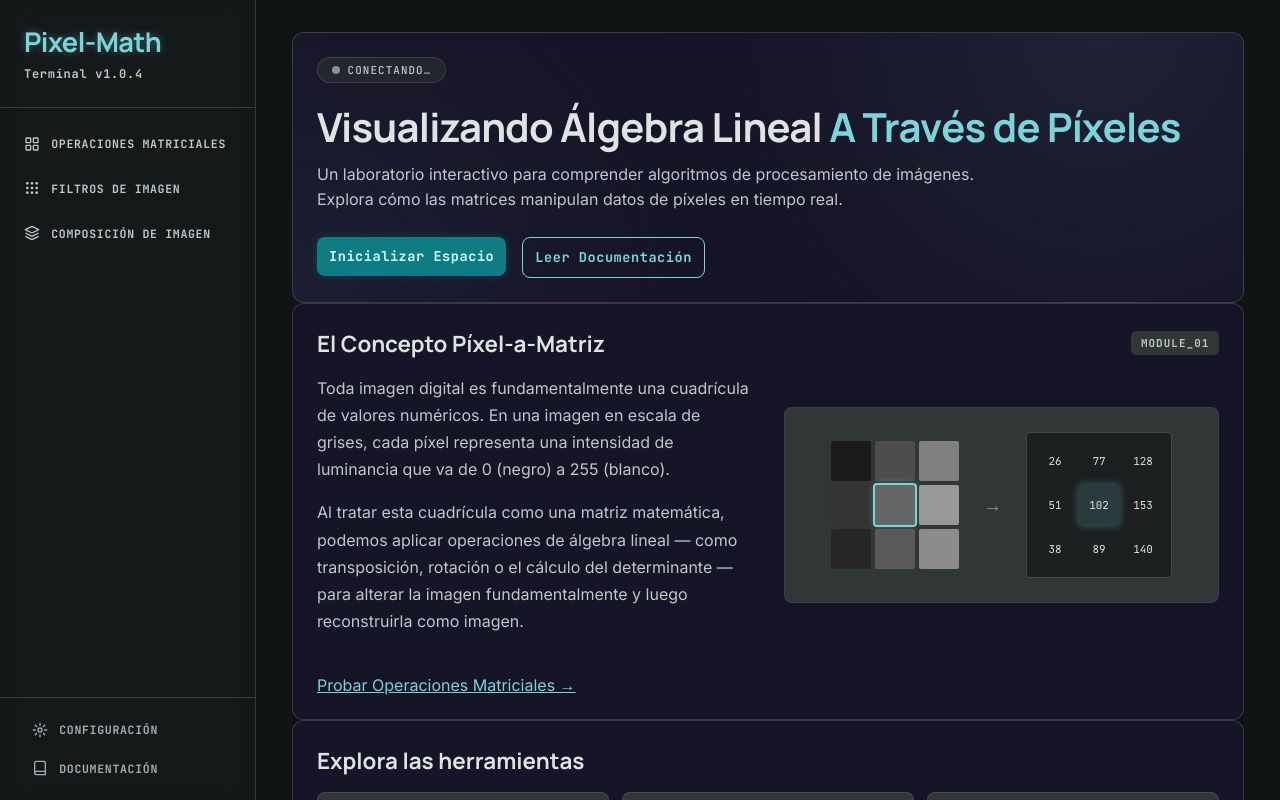
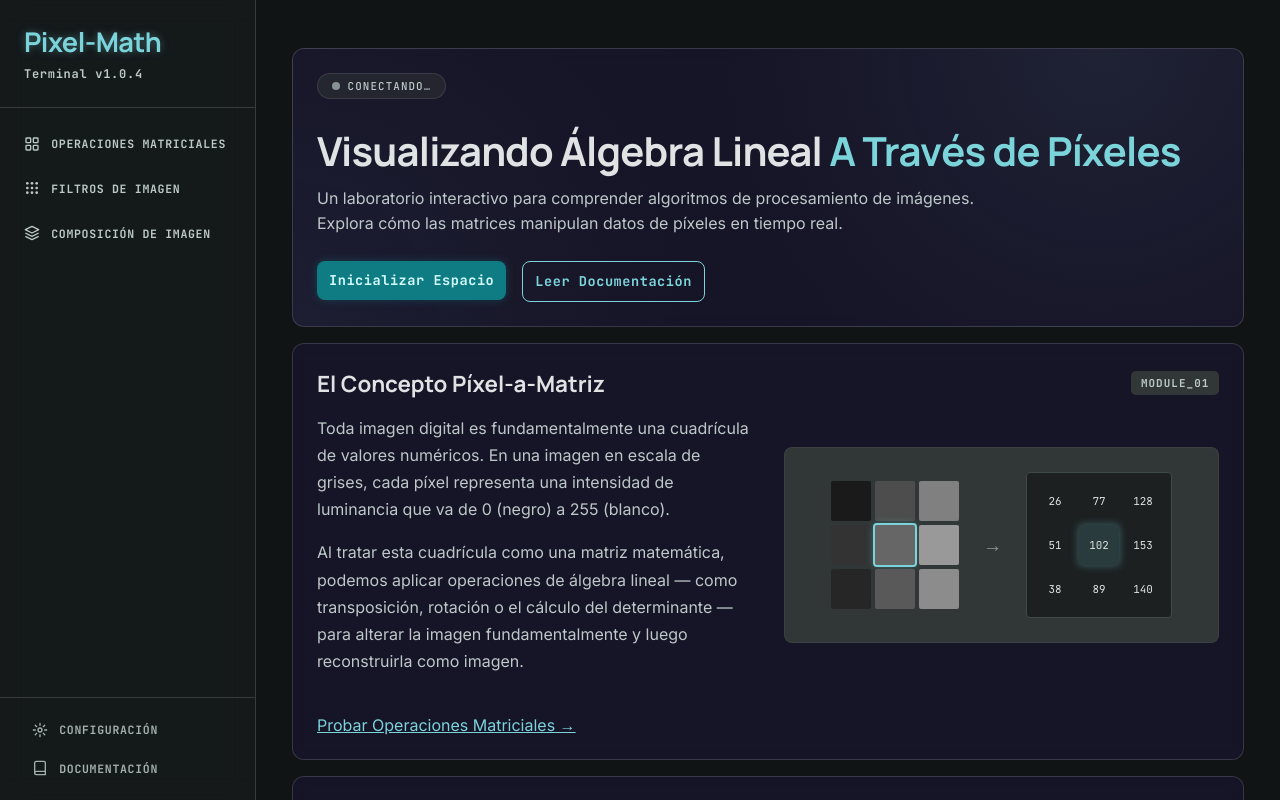
Before and after one commit to Ray2752/Pixel-Math-Renewed, a React (Vite) app in the folder frontend/: page / in a window 1280 px wide. Shown: the top 800 px of the page. Built offline with nearby package versions, Linux system fonts and the light colour scheme; no server answers.

Commit message:
feat: adjust margin for page header and add margin to links in styles; improve layout consistency

```diff
--- a/frontend/src/pages/Home.jsx
+++ b/frontend/src/pages/Home.jsx
@@ -86,7 +86,7 @@ export default function Home() {
           <span className="status-pill-dot" />
           {pillLabel}
         </span>
-        <div className="page-header" style={{ marginTop: "1rem" }}>
+        <div className="page-header" style={{ marginTop: "1.5rem" }}>
           <h1>
             {t("home.heroTitle")}{" "}
             <span style={{ color: "var(--color-primary-light)" }}>{t("home.heroTitleAccent")}</span>
--- a/frontend/src/styles.css
+++ b/frontend/src/styles.css
@@ -246,6 +246,7 @@ a {
   border-radius: 0.75rem;
   padding: 1.5rem;
   backdrop-filter: blur(6px);
+  margin: 1rem 0;
 }
 
 .panel h2 {
```
